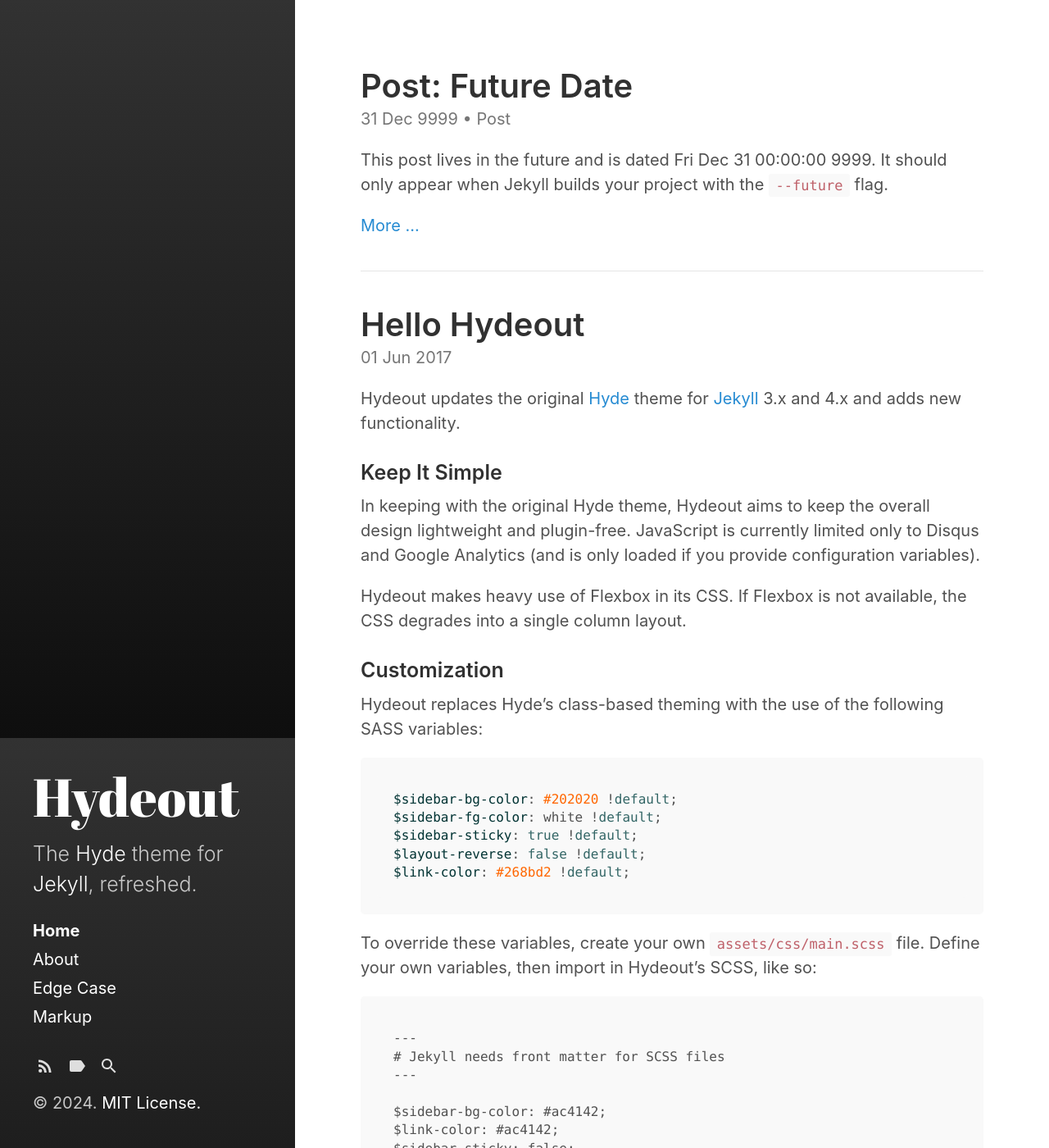
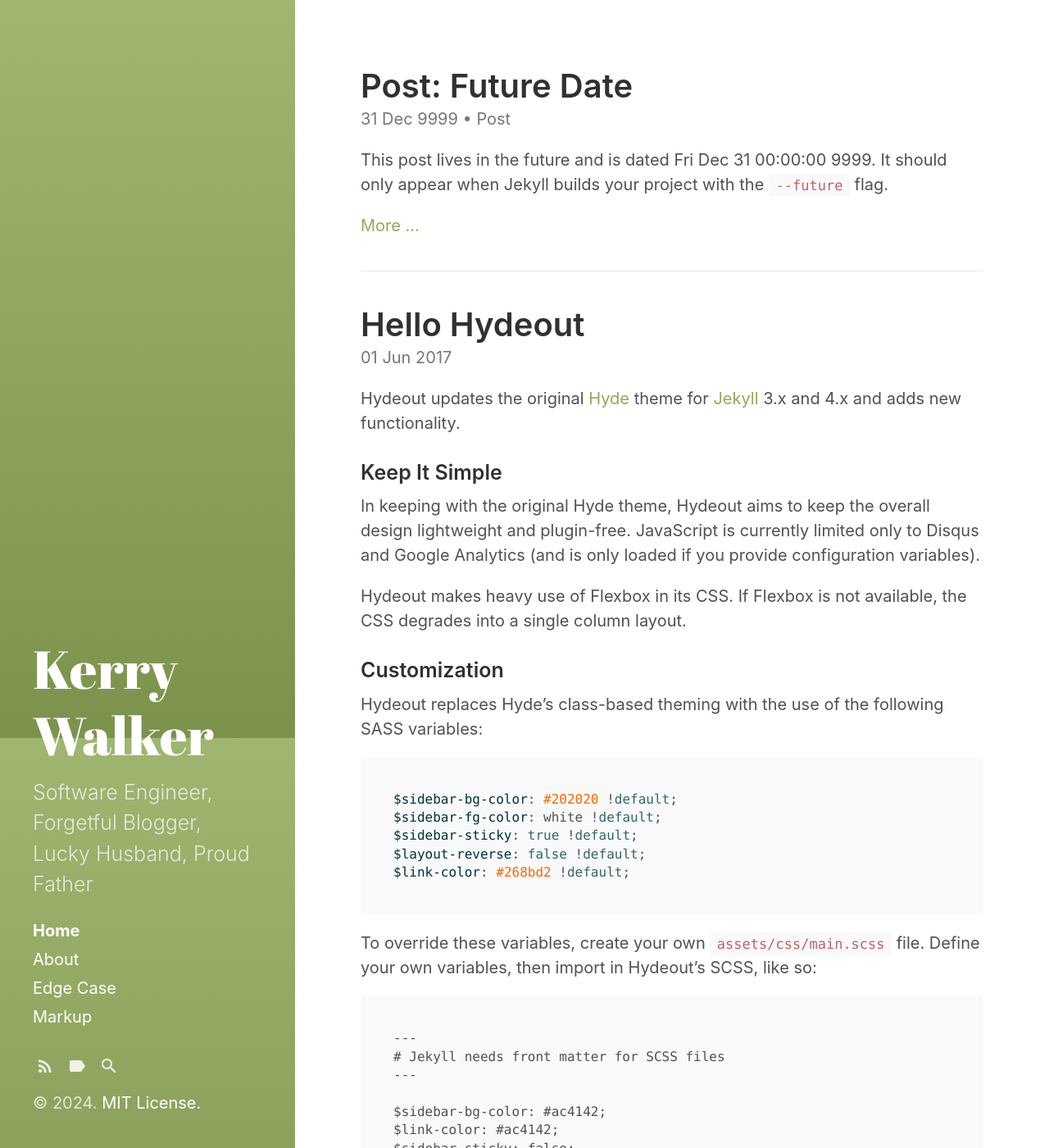
Before and after one commit to KerryWalker/KerryWalker.github.io, a Jekyll site: the page built from index.html, in a window 1280 px wide and 1400 px high. Shown: the whole window at 82% size. Built offline with Jekyll 4.4.1, drawn with Linux system fonts in a browser that asks for light colours; the list of posts is cut into pages by our own code.

Commit message:
Update config & colour

```diff
--- a/_config.yml
+++ b/_config.yml
@@ -2,10 +2,10 @@
 markdown:         kramdown
 highlighter:      rouge
 # Setup
-title:            Hydeout
-tagline:          'A Jekyll theme'
-description:      'The <a href="http://hyde.getpoole.com" target="_blank">Hyde</a> theme for <a href="http://jekyllrb.com" target="_blank">Jekyll</a>, refreshed.'
-url:              https://fongandrew.github.io
+title:            Kerry Walker
+tagline:          'Random Stuff'
+description:      'Software Engineer, Forgetful Blogger, Lucky Husband, Proud Father'
+url:              https://www.kerrywalker.uk
 baseurl:          '/'
                   # the optional subpath of your site, e.g. "/blog"
                   # NB: This applies to all pages in your Jekyll site.
@@ -14,8 +14,8 @@ baseurl:          '/'
                   # sidebar_blog_link below.
 
 author:
-  name:           'Andrew Fong'
-  url:            https://twitter.com/fongandrewc
+  name:           'Kerry Walker'
+  url:            https://github.com/KerryWalker
 
 paginate:         5
 # paginate_path:    '/page:num'
--- a/assets/css/main.scss
+++ b/assets/css/main.scss
@@ -3,4 +3,6 @@
 # only main files contain this front matter, not partials.
 ---
 
+$link-color: #90a959;
+$sidebar-bg-color: #90a959;
 @import "hydeout";
```
